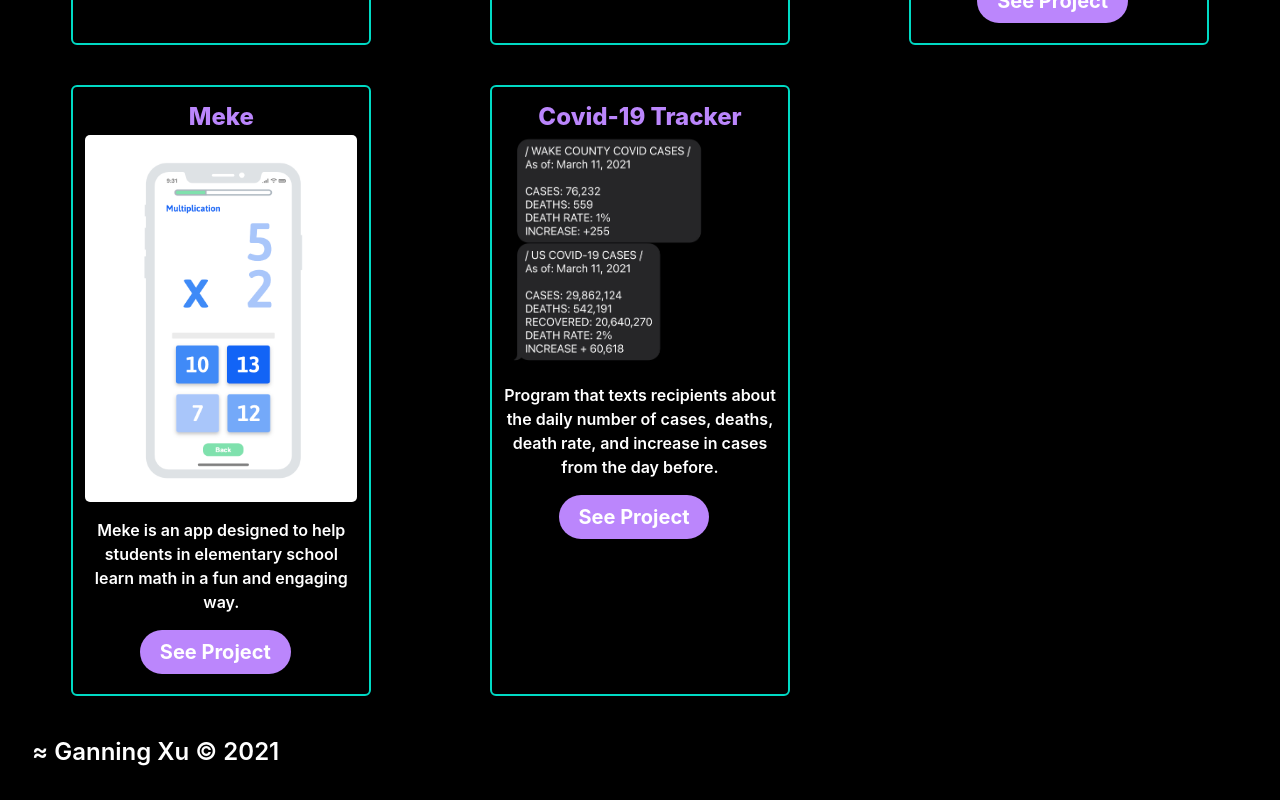
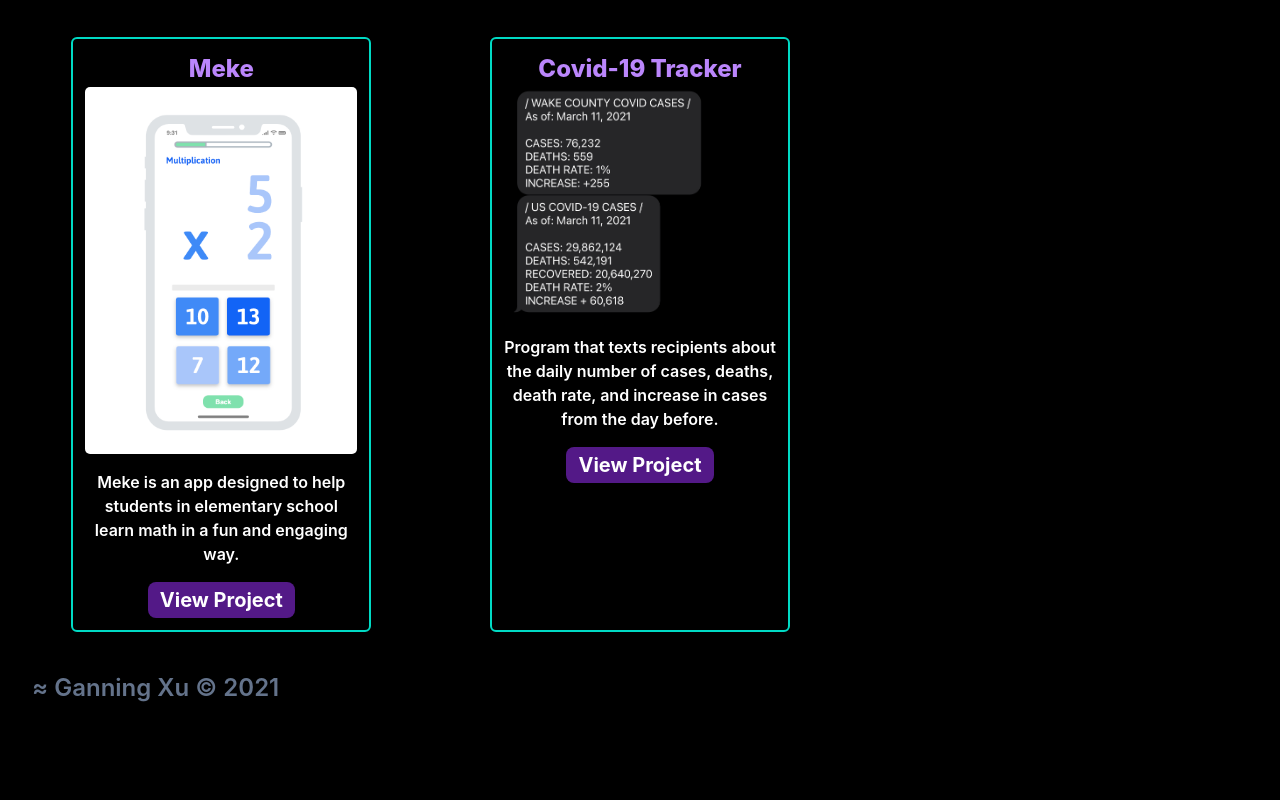
Before and after one commit to ganning127/ganningxu.com, a Next.js app: page /projects in a window 1280 px wide. Shown: the part 1577-2377 px from the top of the page. After the commit the page ends 2313 px from the top, so only its background shows below. Built offline with nearby package versions, Linux system fonts and the light colour scheme.

Commit message:
update navbar and buttons

```diff
--- /dev/null
+++ b/components/Button/index.jsx
@@ -0,0 +1,3 @@
+export const Button = (props) => (
+    <button className={`${props.bg} px-3 py-1 duration-300 ${props.fontSize} rounded-lg font-bold ${props.color} ${props.hover} ${props.classes}`}>{props.children}</button>
+)
--- a/components/Footer/index.jsx
+++ b/components/Footer/index.jsx
@@ -1,6 +1,6 @@
-import { Container } from '@chakra-ui/react'
+import { Container, Image } from '@chakra-ui/react';
 export const Footer = () => (
     <Container maxW='container.xl' mt="10" px="8" pb="8">
-        <p className="text-white text-2xl font-semibold">≈ Ganning Xu &copy; 2021</p>
+        <p className="text-slate-500 text-2xl font-semibold inline">≈ Ganning Xu &copy; 2021</p>
     </Container>
 )
--- a/components/Landing/index.jsx
+++ b/components/Landing/index.jsx
@@ -1,4 +1,5 @@
-import { Box, Container, Text, Link, SimpleGrid } from '@chakra-ui/react'
+import { Box, Container, Text, Link } from '@chakra-ui/react';
+import { Button } from '../Button';
 import TypeIt from "typeit-react";
 
 export const Landing = () => (
@@ -32,18 +33,18 @@ export const Landing = () => (
 
                 <Box mt="4">
                     <Link href='mailto:xu23g@ncssm.edu' isExternal>
-                        <button className="rounded-full bg-light-blue py-2 px-5 font-bold text-xl mr-3 mb-2 text-black ease-in-out duration-300 hover:px-7">email</button>
+                        <Button color="text-white" bg="bg-dark-blue" hover="hover:bg-light-blue" fontSize="text-2xl" classes="mr-2">email</Button>
                     </Link>
                     <Link href='https://github.com/ganning127' isExternal>
-                        <button className="rounded-full bg-light-blue py-2 px-5 font-bold text-xl mr-3 mb-2 text-black ease-in-out duration-300 hover:px-7">github</button>
+                        <Button color="text-white" bg="bg-dark-blue" hover="hover:bg-light-blue" fontSize="text-2xl" classes="mr-2">github</Button>
                     </Link>
 
                     <Link href='https://www.linkedin.com/in/ganningxu/' isExternal>
-                        <button className="rounded-full bg-light-blue py-2 px-5 font-bold text-xl mr-3 mb-2 text-black ease-in-out duration-300 hover:px-7">linkedIn</button>
+                        <Button color="text-white" bg="bg-dark-blue" hover="hover:bg-light-blue" fontSize="text-2xl" classes="mr-2">linkedin</Button>
                     </Link>
 
                     <Link href='/Ganning Xu Resume - Final.pdf' isExternal>
-                        <button className="rounded-full bg-light-blue py-2 px-5 font-bold text-xl mb-2 text-black ease-in-out duration-300 hover:px-7">resume</button>
+                        <Button color="text-white" bg="bg-dark-blue" hover="hover:bg-light-blue" fontSize="text-2xl">resume</Button>
                     </Link>
 
                 </Box>
--- a/components/NavBar/NavContent.jsx
+++ b/components/NavBar/NavContent.jsx
@@ -73,13 +73,12 @@ const DesktopNavContent = (props) => {
     return (
         <HStack spacing="8" align="stretch" {...props}>
             {links.map((link, index) => {
-                if (props.active == link.label.toLowerCase()) {
-                    return (<NavLink.Desktop key={index} href={link.href} fontSize="2xl" fontWeight="bold" className="text-light-blue py-1 px-1 rounded-md">
-                        {link.label}
-                    </NavLink.Desktop>)
+                let color = "black";
+                if (props.active === link.label.toLowerCase()) {
+                    color = "text-light-blue";
                 }
                 return (
-                    <NavLink.Desktop key={index} href={link.href} fontSize="2xl" fontWeight="bold" className="hover:text-light-blue py-1 px-1 rounded-md">
+                    <NavLink.Desktop key={index} href={link.href} fontSize="2xl" fontWeight="bold" className={`hover:text-light-blue py-1 px-1 rounded-m ${color}`}>
                         {link.label}
                     </NavLink.Desktop>
                 )
--- a/components/NavBar/NavLink.jsx
+++ b/components/NavBar/NavLink.jsx
@@ -8,7 +8,7 @@ const DesktopNavLink = (props) => {
             display="flex"
             borderBottom="2px"
             borderColor="transparent"
-            transition="all 0.2s"
+            transition="all 0.3s"
             {...props}
         />
     )
--- a/components/ProjectsDisplay/ProjectCard.jsx
+++ b/components/ProjectsDisplay/ProjectCard.jsx
@@ -1,4 +1,6 @@
-import { Box, Button, Text, Link, SimpleGrid, Image } from '@chakra-ui/react'
+import { Box, Text, Link, Image } from '@chakra-ui/react';
+import { Button } from "../Button";
+
 export const ProjectCard = ({ title, img, text, link }) => (
     <Box bg="black" color="white" maxW="300px" align="center" mx="auto" p="3" className="border-solid border-2 border-light-blue rounded-md">
         <Box>
@@ -14,7 +16,7 @@ export const ProjectCard = ({ title, img, text, link }) => (
                 {text}
             </Text>
             <Link href={link} isExternal mx="auto">
-                <button className="rounded-full bg-light-purple py-2 px-5 font-bold text-xl mr-3 mb-2 ease-in-out duration-300 hover:px-7" >See Project</button>
+                <Button bg="bg-dark-purple" hover="hover:bg-light-purple" color="text-white" fontSize="text-xl">View Project</Button>
             </Link>
         </Box>
 
--- a/components/TimelineComponent/timelineData.json
+++ b/components/TimelineComponent/timelineData.json
@@ -58,7 +58,7 @@
     {
         "headline": "NC School of Science and Math",
         "type": "school",
-        "desc": "I'm currently a junior at NCSSM, a public residential high school. I plan on delving deeper into the world of computer science during time at this school.",
+        "desc": "I'm a junior at NCSSM, a public residential high school. I plan on delving deeper into the world of computer science during time at this school.",
         "date": "Aug 2021",
         "img": "https://i.imgur.com/JijlBMx.png",
         "alt": "NCSSM Logo"
--- a/pages/_app.js
+++ b/pages/_app.js
@@ -1,8 +1,18 @@
 import '../styles/globals.css'
-import { ChakraProvider } from '@chakra-ui/react'
+import { ChakraProvider, extendTheme } from '@chakra-ui/react'
+
+const theme = extendTheme({
+  colors: {
+    lightBlue: {
+      100: "#00DAC4",
+      900: "#00DAC4",
+    },
+  },
+})
+
 function MyApp({ Component, pageProps }) {
   return (
-    <ChakraProvider>
+    <ChakraProvider theme={theme}>
       <Component {...pageProps} />
     </ChakraProvider>
   )
--- a/tailwind.config.js
+++ b/tailwind.config.js
@@ -11,9 +11,11 @@ module.exports = {
       "hover-purple": "#d3b0ff",
       "dark-purple": "#531987",
       "light-blue": "#00DAC4",
+      "dark-blue": "#00998a",
       "black": "#000000",
       "white": "#ffffff",
       "slate-300": "#CBD5FF",
+      "slate-500": "#64738b",
       "gray-600": "#333333"
     },
     fontFamily: {
```
Also changed, not shown: 1 other file (tests, documents, lock files or other folders).
